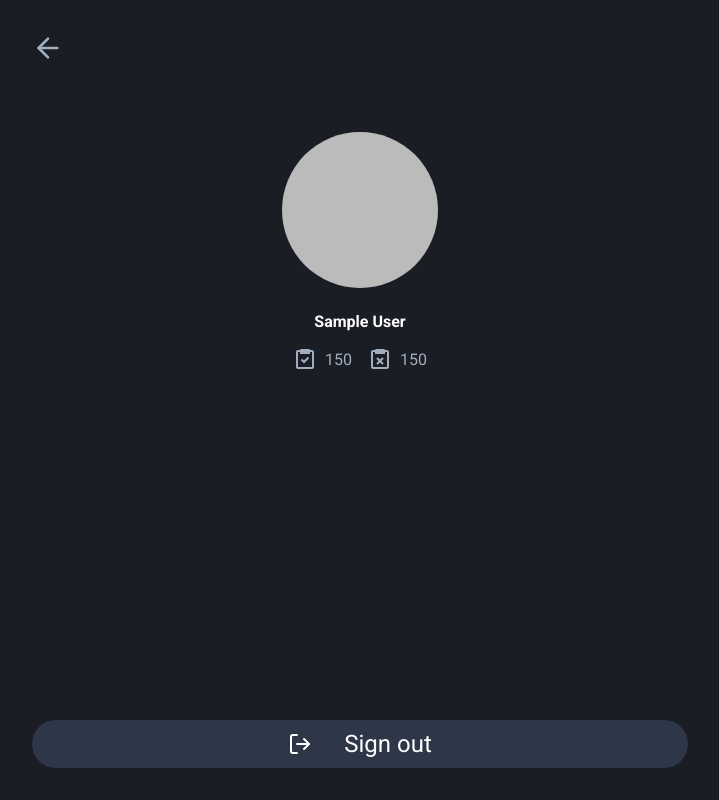
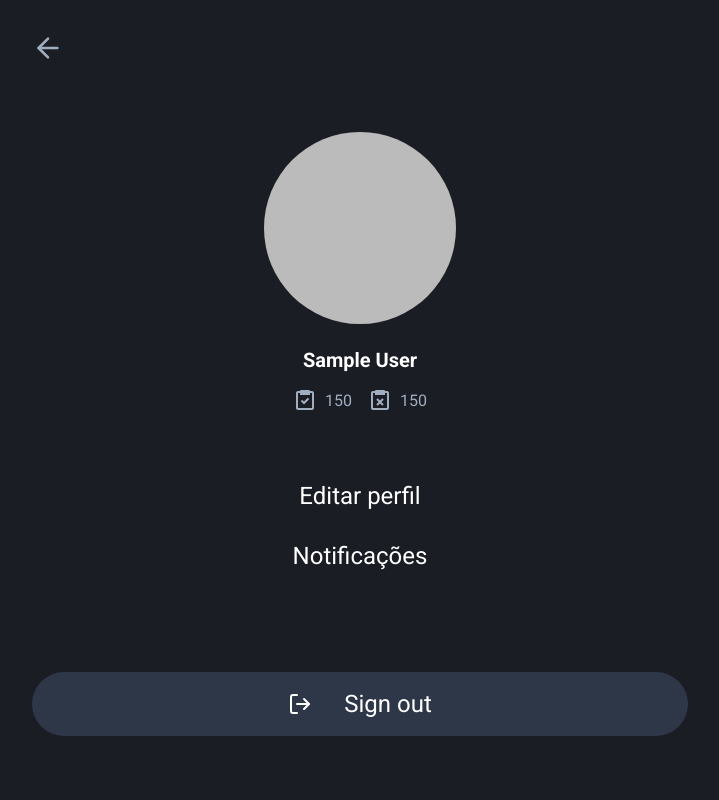
Before and after one commit to gustavojuneo/learno, a Next.js app: page /profile in a window 1280 px wide. Shown: the whole page, without its empty margins (280-999 px from the left). Built offline with nearby package versions, Linux system fonts and the light colour scheme; no server answers; sample sign-in values are in the browser's storage.

Commit message:
create profile options and styles

```diff
--- a/src/pages/profile/index.tsx
+++ b/src/pages/profile/index.tsx
@@ -8,6 +8,7 @@ import { FiArrowLeft, FiLogOut } from 'react-icons/fi'
 import { BiTaskX, BiTask } from 'react-icons/bi'
 
 import styles from './styles.module.scss'
+import Link from 'next/link'
 
 export default function Profile() {
   const router = useRouter()
@@ -49,7 +50,17 @@ export default function Profile() {
           </div>
         </div>
 
-        <button className={styles.signOutButton}>
+        <nav className={styles.profileOptions}>
+          <Link href="/profile">
+            <a>Editar perfil</a>
+          </Link>
+
+          <Link href="/profile">
+            <a>Notificações</a>
+          </Link>
+        </nav>
+
+        <button className={styles.signOutButton} onClick={() => signOut()}>
           <FiLogOut />
           Sign out
         </button>
--- a/src/pages/profile/styles.module.scss
+++ b/src/pages/profile/styles.module.scss
@@ -48,14 +48,14 @@
   align-items: center;
 
   img {
-    width: 156px;
-    height: 156px;
+    width: 192px;
+    height: 192px;
     border-radius: 50%;
     margin-bottom: 1.5rem;
   }
 
   > span {
-    font-size: 1rem;
+    font-size: 1.25rem;
     font-weight: bold;
     margin-bottom: 1rem;
   }
@@ -85,14 +85,36 @@
   }
 }
 
+.profileOptions {
+  display: flex;
+  flex-direction: column;
+  align-items: center;
+  justify-content: center;
+
+  a {
+    font-size: 1.5rem;
+    color: var(--white);
+
+    transition: .2s;
+
+    &:hover, &:active {
+      color: var(--red-500);
+    }
+
+    & + a {
+      margin-top: 2rem;
+    }
+  }
+}
+
 .signOutButton {
   width: 100%;
-  height: 3rem;
+  height: 4rem;
   padding: 0 2rem;
   border-radius: 2rem;
   border: 0;
 
-  margin: 2rem 0;
+  margin: 2rem 0 4rem;
 
   background-color: var(--gray-700);
   color: var(--white);
@@ -103,6 +125,12 @@
 
   font-size: 1.5rem;
 
+  transition: opacity .2s;
+
+  &:hover {
+    opacity: .8;
+  }
+
   svg {
     width: 24px;
     height: 24px;
```
